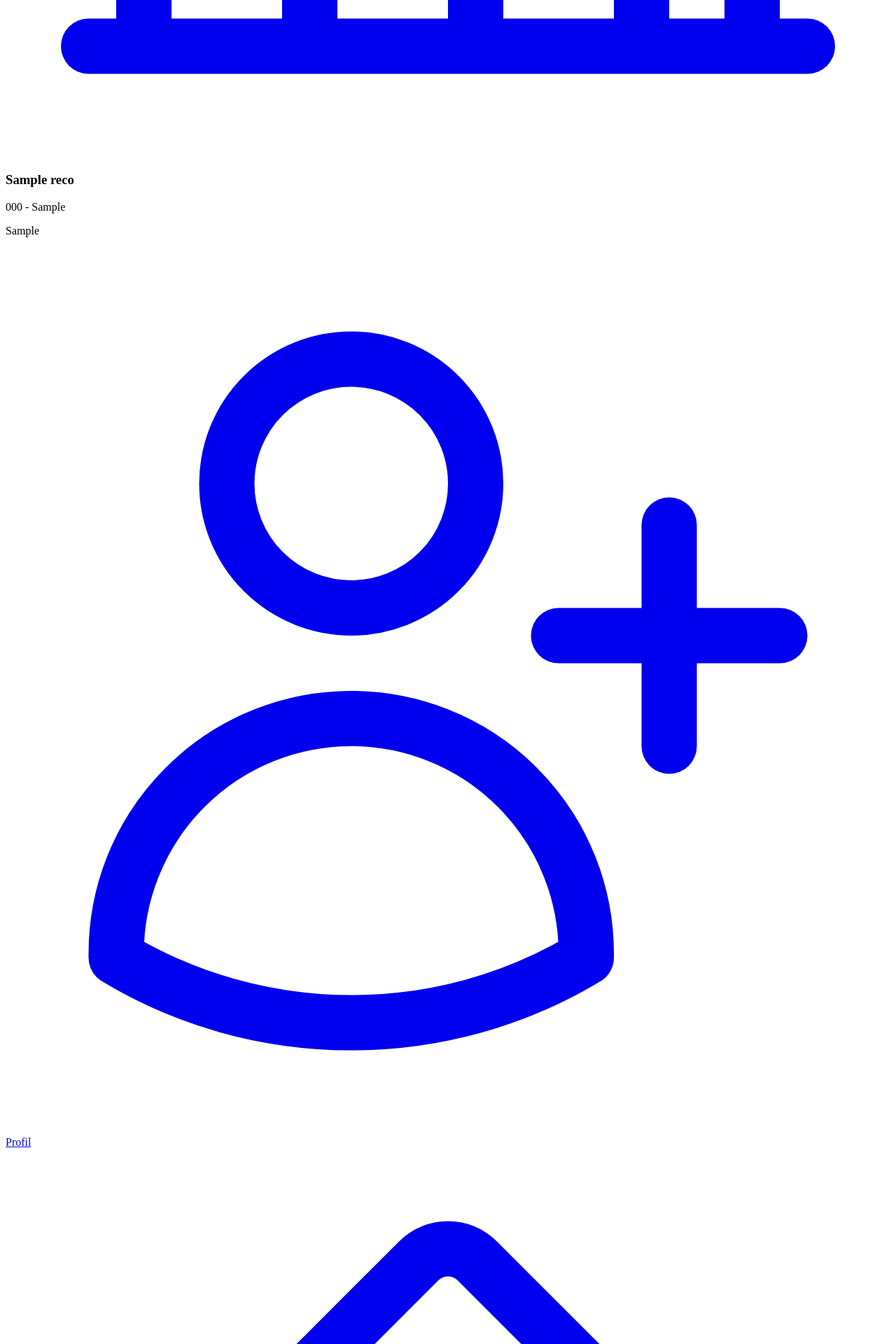
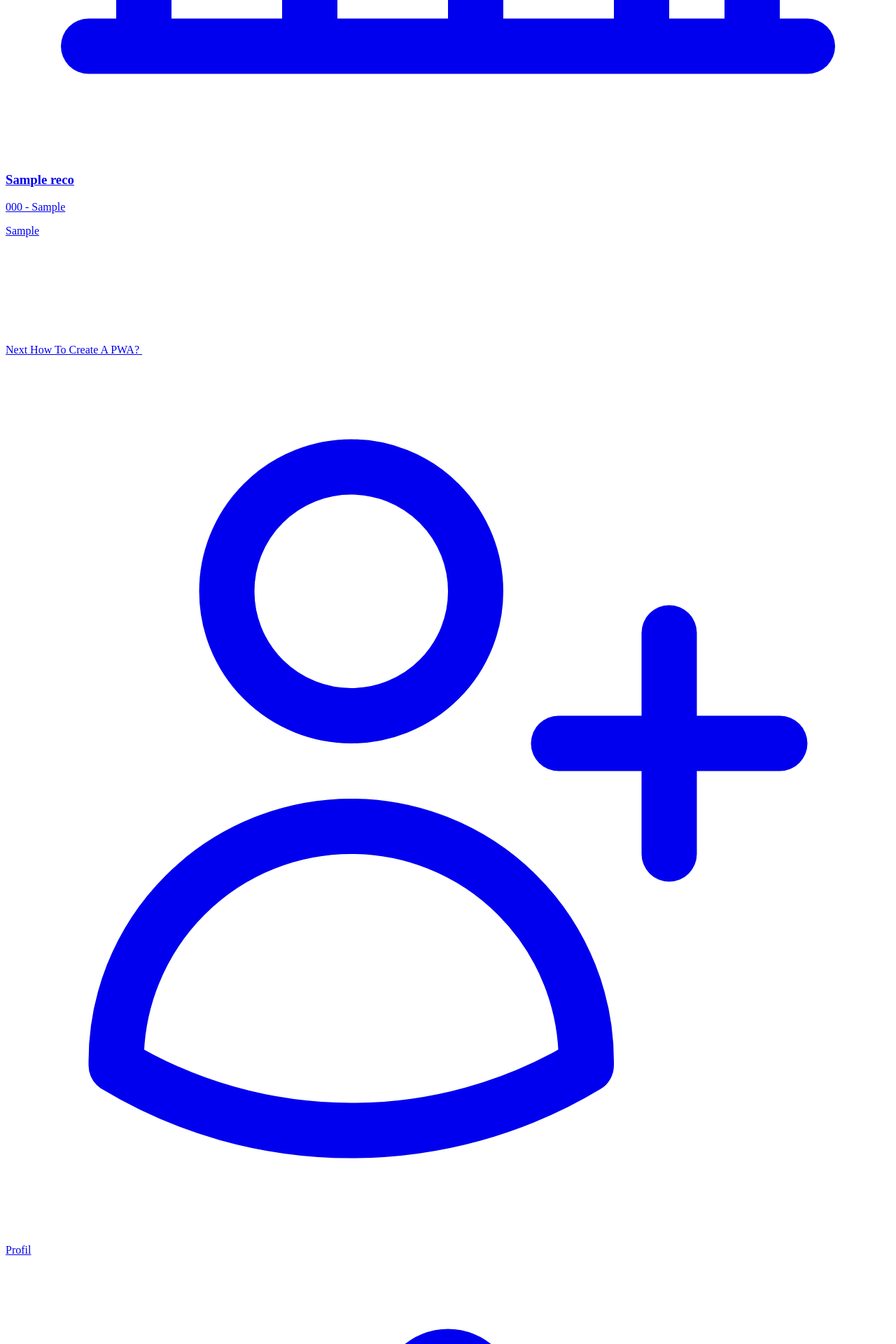
Before and after one commit to OpenPixl/applipaps, a Symfony app: template templates/gestapp/recommandations/reco/index.html.twig in a window 1280 px wide. Shown: the part 2902-4822 px from the top of the page at 70% size. Run offline with Twig, Linux system fonts and the light colour scheme; the template is opened without the code that fills it: most values are stand-ins (such as "Sample title", 1, 10 or a date in 2020); some libraries are stand-ins or nearby versions; grey boxes are pictures that could not be loaded.

Commit message:
PROD | mis a jour

```diff
--- a/templates/admin/security/employed/edit.html.twig
+++ b/templates/admin/security/employed/edit.html.twig
@@ -10,7 +10,7 @@
 {% block content %}
     <div class="h-screen container mx-auto mt-16">
         <div class="flex flex-col w-full px-2 mb-2">
-            <h1 class="uppercase font-bold text-xl text-emerald-700 w-full">Votre compte</h1>
+            <h1 class="uppercase font-bold text-xl text-emerald-900 w-full">Votre compte</h1>
         </div>
         {{ include('admin/security/employed/_form.html.twig', {'button_label': 'Mettre à jour'}) }}
     </div>
--- a/templates/admin/security/employed/include/_addci.html.twig
+++ b/templates/admin/security/employed/include/_addci.html.twig
@@ -1,5 +1,5 @@
 {% if employed.ciFileName is not null %}
-    <div class="border-[1px] border-dashed border-gray-600  rounded-lg text-xs flex flex-row justify-between px-2 py-1 my-1">
+    <div class="border-[1px] border-dashed border-emerald-700  rounded-lg text-xs flex flex-row justify-between px-2 py-1 my-1">
         <div class="text-gray-600 text-xs">
             <svg xmlns="http://www.w3.org/2000/svg" fill="none" viewBox="0 0 24 24" stroke-width="1.5" stroke="currentColor" class="size-6">
                 <path stroke-linecap="round" stroke-linejoin="round" d="M10.125 2.25h-4.5c-.621 0-1.125.504-1.125 1.125v17.25c0 .621.504 1.125 1.125 1.125h12.75c.621 0 1.125-.504 1.125-1.125v-9M10.125 2.25h.375a9 9 0 0 1 9 9v.375M10.125 2.25A3.375 3.375 0 0 1 13.5 5.625v1.5c0 .621.504 1.125 1.125 1.125h1.5a3.375 3.375 0 0 1 3.375 3.375M9 15l2.25 2.25L15 12" />
@@ -29,6 +29,6 @@
                class="block my-1 hidden">
             Cliquez pour choisir un fichier
         </label>
-        {{ form_widget(form.ciFile, {'attr': {'class': 'w-full text-xs bg-gray-50 text-slate-900 border-solid border-[1px] rounded file:mr-4 file:py-1 file:px-2 file:rounded-s file:border-0 file:text-xs file:font-semibold file:bg-gray-50 file:text-gray-800 hover:file:bg-gray-100 active:file:bg-gray-100"'}}) }}
+        {{ form_widget(form.ciFile, {'attr': {'class': 'w-full text-xs bg-gray-50 text-slate-900 border-solid border-[1px] border-emerald-700 rounded file:mr-4 file:py-1 file:px-2 file:rounded-s file:border-0 file:text-xs file:font-semibold file:bg-gray-50 file:text-gray-800 hover:file:bg-gray-100 active:file:bg-gray-100"'}}) }}
     </div>
 {% endif %}
--- a/templates/admin/security/employed/include/_iban.html.twig
+++ b/templates/admin/security/employed/include/_iban.html.twig
@@ -1,7 +1,7 @@
 {% if employed.iban is null %}
 
-        <div class="flex flex-col gap-0 px-1 py-1">
-            {{ form_widget(form.iban,  {'attr': {'class': 'block w-full text-xs px-2 py-1 border rounded text-gray-700 focus:outline-none focus:ring focus:ring-blue-200', 'placeholder' : 'IBAN : FR76 xxxx xxxx xxxx'}}) }}
+        <div class="my-1">
+            {{ form_widget(form.iban,  {'attr': {'class': 'block w-full text-xs px-2 py-1 border border-emerald-700 rounded text-gray-700 focus:outline-none focus:ring focus:ring-blue-200', 'placeholder' : 'IBAN : FR76 xxxx xxxx xxxx'}}) }}
         </div>
 
 {% else %}
--- a/templates/gestapp/recommandations/reco/include/_form.html.twig
+++ b/templates/gestapp/recommandations/reco/include/_form.html.twig
@@ -18,7 +18,7 @@
 </div>
 <div class="flex flex-col justify-center w-full px-2 mb-4">
     <h2 class="uppercase font-light pb-1 mb-2 border-b">Informations du potentiel recommandé</h2>
-    <div class="bg-white w-full rounded shadow-sm">
+    <div class="bg-white w-full rounded shadow-sm border-emerald-700 border">
         <div class="flex flex-col gap-0 px-2 py-1">
             {{ form_label(form.customerFirstName, null, {'label_attr': {'class': 'block text-sm font-medium text-gray-700', 'for': form.customerFirstName.vars.label}}) }}
             <div class="flex flex-row justify-start px-2 border-x border-t rounded-t">
@@ -42,7 +42,7 @@
 </div>
 <div class="flex flex-col justify-center w-full px-2 mb-4">
     <h2 class="uppercase font-light pb-1 mb-2 border-b">Informations du bien</h2>
-    <div class="bg-white w-full rounded-sm shadow-sm">
+    <div class="bg-white w-full rounded shadow-sm border-emerald-700 border">
         <div class="flex flex-col gap-0 px-2 py-1">
             {{ form_label(form.propertyAddress, null, {'label_attr': {'class': 'block text-sm font-medium text-gray-700', 'for': form.propertyAddress.vars.label}}) }}
             {{ form_widget(form.propertyAddress,  {'attr': {'class': 'block w-full text-sm px-2 py-1 border-t border-x rounded-t text-gray-700 focus:outline-none focus:ring-1 focus:z-10 focus:ring-blue-200', 'placeholder' : 'Adresse'}}) }}
--- a/templates/gestapp/recommandations/reco/index.html.twig
+++ b/templates/gestapp/recommandations/reco/index.html.twig
@@ -45,19 +45,17 @@
         <div class="flex flex-col justify-center w-full px-2 mb-6">
             <h2 class="uppercase font-light">Vos recommandations</h2>
             {% for reco in recos %}
-                <div class="bg-white w-full rounded-sm shadow-sm">
-                    <div class="flex items-center justify-between p-2 border-b border-gray-200">
+                <div class="flex flex-col md:flex-row bg-white w-full border rounded-sm shadow-sm hover:bg-emerald-50 hover:border-emerald-900 " >
+                    <a href="{{ path('paps_gestapp_recos_edit', {'id': reco.id}) }}" class="flex flex-row w-full items-center p-2 border-gray-200">
                         <!-- Section gauche : Miniature -->
-                        <div class="flex-shrink-0">
-                            <a href="#" class="bg-gray-700 rounded-lg">
-                                <svg xmlns="http://www.w3.org/2000/svg" fill="none" viewBox="0 0 24 24" stroke-width="1.5" stroke="currentColor" class="size-6">
-                                    <path stroke-linecap="round" stroke-linejoin="round" d="M8.25 21v-4.875c0-.621.504-1.125 1.125-1.125h2.25c.621 0 1.125.504 1.125 1.125V21m0 0h4.5V3.545M12.75 21h7.5V10.75M2.25 21h1.5m18 0h-18M2.25 9l4.5-1.636M18.75 3l-1.5.545m0 6.205 3 1m1.5.5-1.5-.5M6.75 7.364V3h-3v18m3-13.636 10.5-3.819" />
-                                </svg>
-                            </a>
-                        </div>
+                        <span class="flex-shrink-0">
+                            <svg xmlns="http://www.w3.org/2000/svg" fill="none" viewBox="0 0 24 24" stroke-width="1.5" stroke="currentColor" class="size-6">
+                                <path stroke-linecap="round" stroke-linejoin="round" d="M8.25 21v-4.875c0-.621.504-1.125 1.125-1.125h2.25c.621 0 1.125.504 1.125 1.125V21m0 0h4.5V3.545M12.75 21h7.5V10.75M2.25 21h1.5m18 0h-18M2.25 9l4.5-1.636M18.75 3l-1.5.545m0 6.205 3 1m1.5.5-1.5-.5M6.75 7.364V3h-3v18m3-13.636 10.5-3.819" />
+                            </svg>
+                        </span>
 
                         <!-- Section centrale : Informations du bien -->
-                        <div class="ml-4 flex-1">
+                        <span class="ml-4 flex-1">
                             {% if reco.title is null %}
                                 <h3>Ma recommandation</h3>
                             {% else %}
@@ -65,17 +63,26 @@
                             {% endif %}
 
                             <p class="text-xs text-gray-500">{{ reco.propertyZipcode }} - {{ reco.propertyCity }}</p>
-                        </div>
+                        </span>
 
                         <!-- Section droite : Rémunération ou état -->
-                        <div class="text-right">
+                        <span class="text-right">
                             {% if reco.statutReco in [6,7] %}
                                 <p class="text-lg font-bold text-emerald-900">{{ reco.commission }}€</p>
                             {% else %}
                                 <p class="text-sm text-emerald-900">{{ reco.statutReco.fr }}</p>
                             {% endif %}
-                        </div>
-                    </div>
+                        </span>
+                    </a>
+                </div>
+                <div class="flex flex-col md:flex-row mt-6 gap-2 max-w-3xl mx-auto page-api-block:ml-0">
+                    <a class="group text-sm p-2.5 flex gap-4 flex-1 flex-row items-center pr-4 border border-dark/3 rounded straight-corners:rounded-none hover:border-primary/6 dark:border-light/2 text-pretty dark:hover:border-primary-300/4 md:p-4 md:text-base" href="/how-to-create-a-pwa">
+                        <span class="flex flex-col flex-1">
+                            <span class="text-xs">Next</span>
+                            <span class="text-dark dark:text-light/6 group-hover:text-primary line-clamp-2">How To Create A PWA?</span>
+                        </span>
+                        <svg style="mask-image: url(&quot;https://ka-p.fontawesome.com/releases/v6.6.0/svgs/regular/chevron-right.svg?v=2&amp;token=a463935e93&quot;); mask-repeat: no-repeat; mask-position: center center;" class="gb-icon hidden size-4 text-dark/5 group-hover:text-primary dark:text-light/4 md:block"></svg>
+                    </a>
                 </div>
             {% else %}
                 <div class="bg-white w-full rounded-sm shadow-sm">
```
Also changed, not shown: src/Controller/Gestapp/Recos/RecoController.php (+34 -0 lines), templates/admin/security/employed/_form.html.twig (+10 -4 lines), templates/gestapp/recommandations/reco/edit.html.twig (added, +25 -0 lines).
